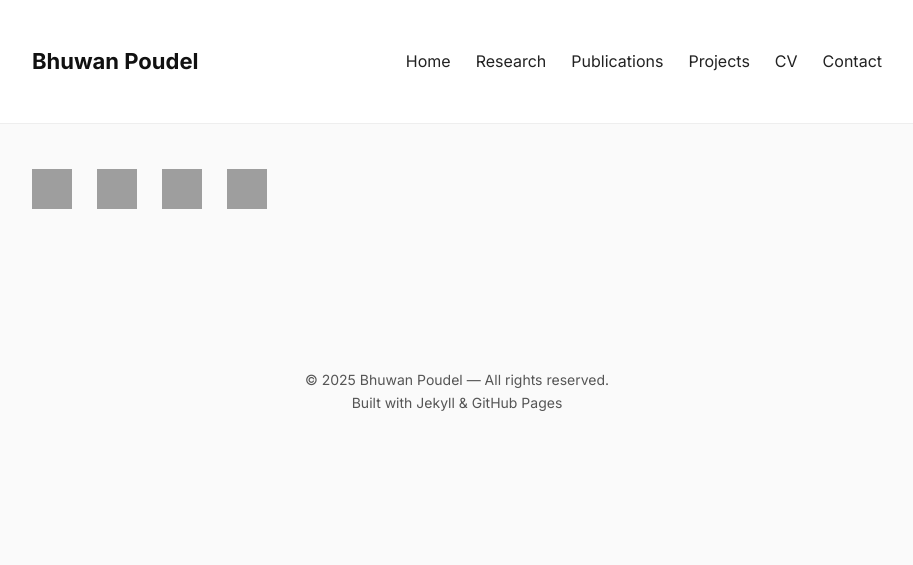
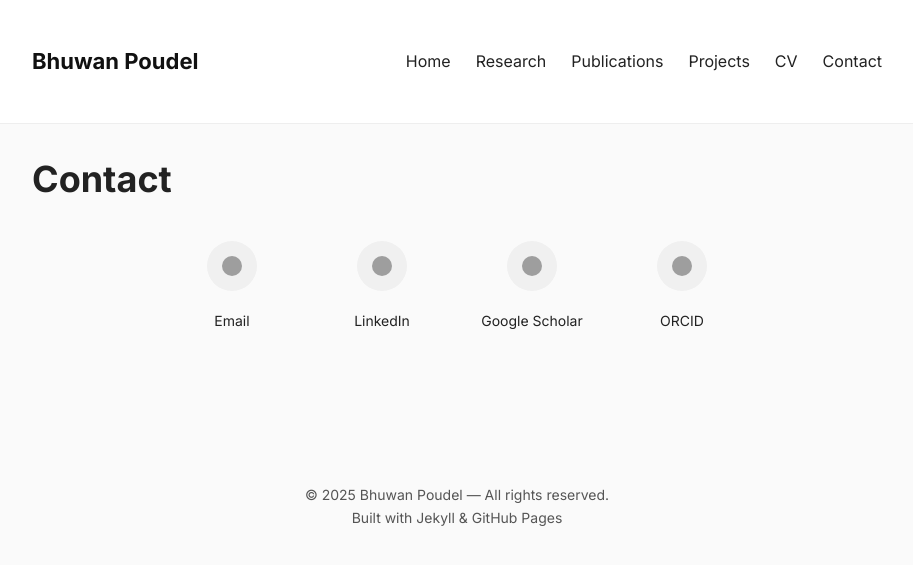
Before and after one commit to pdlbhuwan/pdlbhuwan.github.io, a Jekyll site: the page built from contact.md, in a window 1280 px wide. Shown: the top 565 px of the page, without its empty margins (183-1096 px from the left). Built offline with Jekyll 4.4.1, drawn with Linux system fonts in a browser that asks for light colours; grey boxes are pictures that could not be loaded.

Commit message:
Update contact.md

```diff
--- a/contact.md
+++ b/contact.md
@@ -3,40 +3,76 @@ layout: default
 title: Contact
 ---
 
+# Contact
+
 <style>
-.contact-icons {
+.contact-wrapper {
   display: flex;
-  gap: 25px;
-  align-items: center;
-  padding-top: 20px;
+  justify-content: center;
+  margin-top: 30px;
 }
 
-.contact-icons img {
-  width: 40px;   /* Adjust icon size */
-  height: 40px;
+.contact-grid {
+  display: grid;
+  grid-template-columns: repeat(4, 120px);
+  text-align: center;
+  gap: 30px;
+}
+
+.contact-item img {
+  width: 50px;
+  height: 50px;
+  padding: 15px;
+  border-radius: 50%;
+  background: #f0f0f0; /* light gray background */
+  transition: transform 0.2s ease;
+}
+
+.contact-item img:hover {
+  transform: scale(1.1);
+}
+
+.contact-item span {
+  display: block;
+  margin-top: 10px;
+  font-size: 14px;
 }
 </style>
 
-<div class="contact-icons">
+<div class="contact-wrapper">
+  <div class="contact-grid">
 
-<!-- Email -->
-<a href="mailto:pdlbhuwan@yahoo.com" target="_blank">
-  <img src="https://cdn.jsdelivr.net/gh/simple-icons/simple-icons/icons/minutemailer.svg" alt="Email">
-</a>
+    <!-- Email -->
+    <div class="contact-item">
+      <a href="mailto:pdlbhuwan@yahoo.com" target="_blank">
+        <img src="https://cdn.jsdelivr.net/gh/simple-icons/simple-icons/icons/minutemailer.svg" alt="Email">
+      </a>
+      <span>Email</span>
+    </div>
 
-<!-- LinkedIn -->
-<a href="https://www.linkedin.com/in/pdlbhuwan/" target="_blank">
-  <img src="https://cdn.jsdelivr.net/gh/simple-icons/simple-icons/icons/linkedin.svg" alt="LinkedIn">
-</a>
+    <!-- LinkedIn -->
+    <div class="contact-item">
+      <a href="https://www.linkedin.com/in/pdlbhuwan/" target="_blank">
+        <img src="https://cdn.jsdelivr.net/gh/simple-icons/simple-icons/icons/linkedin.svg" alt="LinkedIn">
+      </a>
+      <span>LinkedIn</span>
+    </div>
 
-<!-- Google Scholar -->
-<a href="https://scholar.google.co.in/citations?user=SDznvJUAAAAJ&hl=en" target="_blank">
-  <img src="https://cdn.jsdelivr.net/gh/simple-icons/simple-icons/icons/googlescholar.svg" alt="Google Scholar">
-</a>
+    <!-- Google Scholar -->
+    <div class="contact-item">
+      <a href="https://scholar.google.co.in/citations?user=SDznvJUAAAAJ&hl=en" target="_blank">
+        <img src="https://cdn.jsdelivr.net/gh/simple-icons/simple-icons/icons/googlescholar.svg" alt="Google Scholar">
+      </a>
+      <span>Google Scholar</span>
+    </div>
 
-<!-- ORCID -->
-<a href="https://orcid.org/0000-0003-0964-5027" target="_blank">
-  <img src="https://cdn.jsdelivr.net/gh/simple-icons/simple-icons/icons/orcid.svg" alt="ORCID">
-</a>
+    <!-- ORCID -->
+    <div class="contact-item">
+      <a href="https://orcid.org/0000-0003-0964-5027" target="_blank">
+        <img src="https://cdn.jsdelivr.net/gh/simple-icons/simple-icons/icons/orcid.svg" alt="ORCID">
+      </a>
+      <span>ORCID</span>
+    </div>
 
+  </div>
 </div>
```
